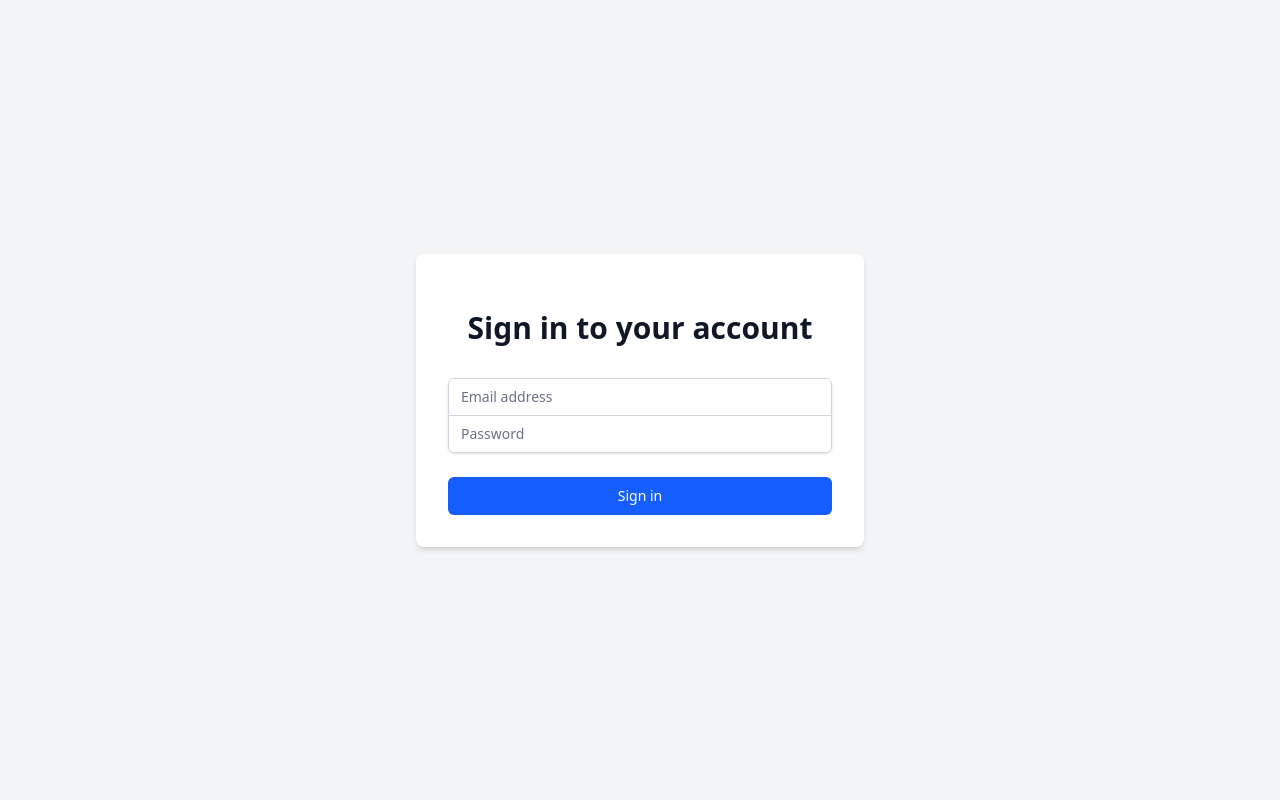
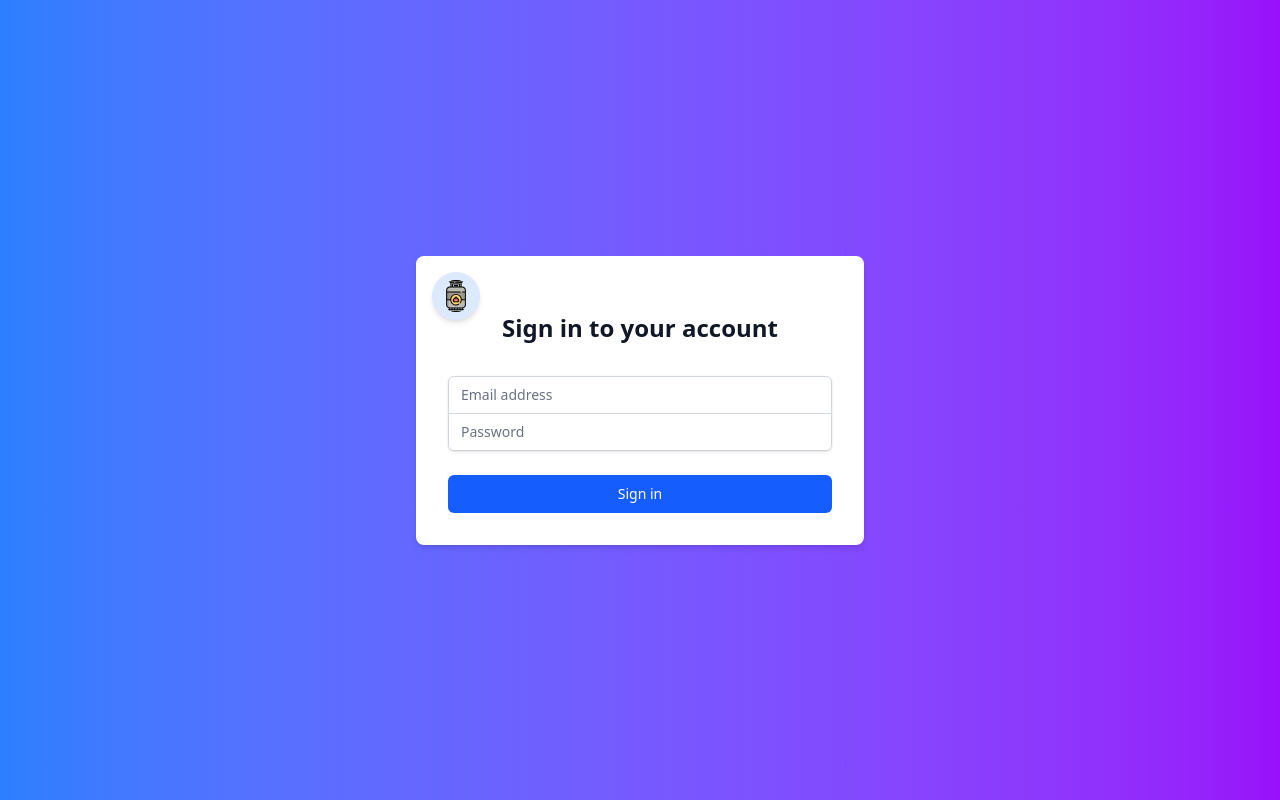
Before and after one commit to mehrand3v/lpg-tracker-react, a React (Vite) app: page /login in a window 1280 px wide. Built offline with nearby package versions, Linux system fonts and the light colour scheme; no server answers.

Commit message:
login working footer showing

```diff
--- a/src/components/Login.jsx
+++ b/src/components/Login.jsx
@@ -1,6 +1,8 @@
 import { useState } from "react";
 import { signIn } from "../services/authService";
 import { useNavigate } from "react-router-dom";
+import logo from "../assets/logo.svg";
+import { Loader2 } from "lucide-react";
 
 const Login = () => {
   const [email, setEmail] = useState("");
@@ -31,20 +33,45 @@ const Login = () => {
   };
 
   return (
-    <div className="min-h-screen flex items-center justify-center bg-gray-100 py-12 px-4 sm:px-6 lg:px-8">
-      <div className="max-w-md w-full space-y-8 bg-white p-8 rounded-lg shadow-md">
-        <div>
-          <h2 className="mt-6 text-center text-3xl font-extrabold text-gray-900">
+    <div className="min-h-screen flex items-center justify-center bg-gray-100 bg-gradient-to-r from-blue-500 to-purple-600 py-12 px-4 sm:px-6 lg:px-8">
+      <div className="max-w-md w-full space-y-8 bg-white p-8 rounded-lg shadow-md relative">
+        {/* Logo positioned in the top-left inside the box */}
+        <div className="absolute top-4 left-4">
+          <img
+            src={logo}
+            alt="Logo"
+            className="h-12 w-12 rounded-full bg-blue-100 p-2 shadow-md"
+          />
+        </div>
+
+        <div className="text-center">
+          <h2 className="mt-6 text-2xl font-extrabold text-gray-900">
             Sign in to your account
           </h2>
         </div>
 
         {error && (
-          <div
-            className="bg-red-100 border border-red-400 text-red-700 px-4 py-3 rounded relative"
-            role="alert"
-          >
-            <span className="block sm:inline">{error}</span>
+          <div className="bg-red-50 border-l-4 border-red-400 p-4 rounded-md">
+            <div className="flex">
+              <div className="flex-shrink-0">
+                <svg
+                  className="h-5 w-5 text-red-400"
+                  xmlns="http://www.w3.org/2000/svg"
+                  viewBox="0 0 20 20"
+                  fill="currentColor"
+                  aria-hidden="true"
+                >
+                  <path
+                    fillRule="evenodd"
+                    d="M10 18a8 8 0 100-16 8 8 0 000 16zM8.707 7.293a1 1 0 00-1.414 1.414L8.586 10l-1.293 1.293a1 1 0 101.414 1.414L10 11.414l1.293 1.293a1 1 0 001.414-1.414L11.414 10l1.293-1.293a1 1 0 00-1.414-1.414L10 8.586 8.707 7.293z"
+                    clipRule="evenodd"
+                  />
+                </svg>
+              </div>
+              <div className="ml-3">
+                <p className="text-sm text-red-700">{error}</p>
+              </div>
+            </div>
           </div>
         )}
 
@@ -92,16 +119,13 @@ const Login = () => {
                 loading ? "opacity-70 cursor-not-allowed" : ""
               }`}
             >
-              {loading ? "Signing in..." : "Sign in"}
+              {loading ? (
+                <Loader2 className="h-5 w-5 animate-spin" />
+              ) : (
+                "Sign in"
+              )}
             </button>
           </div>
-
-          {/* Remove the "Forgot Password" link if not needed */}
-          {/* <div className="text-sm text-center">
-            <a href="/reset-password" className="font-medium text-blue-600 hover:text-blue-500">
-              Forgot your password?
-            </a>
-          </div> */}
         </form>
       </div>
     </div>
```
Also changed, not shown: src/assets/logo.svg (added).
